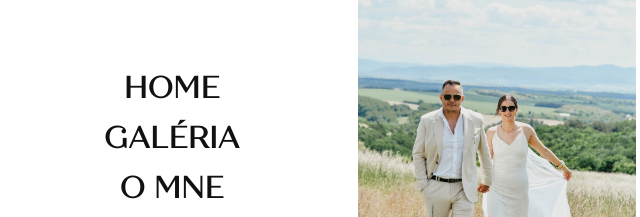
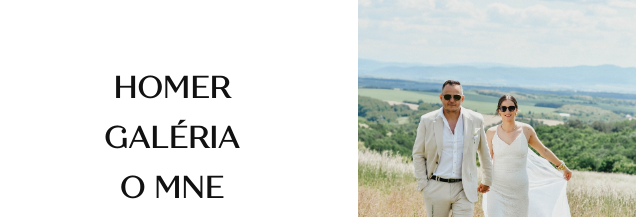
Before and after one commit to Jurgo88/fotograf, a website built with Vite: page index.html in a window 1280 px wide. Shown: the part 280-497 px from the top of the page, 69-709 px from the left. Built offline with nearby package versions, Linux system fonts and the light colour scheme; files whose address does not match are found by name.

Commit message:
Commit test

```diff
--- a/index.html
+++ b/index.html
@@ -22,7 +22,7 @@
     </label>
 
     <nav class="NAVBAR">
-        <a href="index.html">HOME</a>
+        <a href="index.html">HOMER</a>
         <a href="/src/galery.html">GALÉRIA</a>
         <a href="o-nas.html">O MNE</a>
         <a href="contact.html">KONTAKT</a>
```
